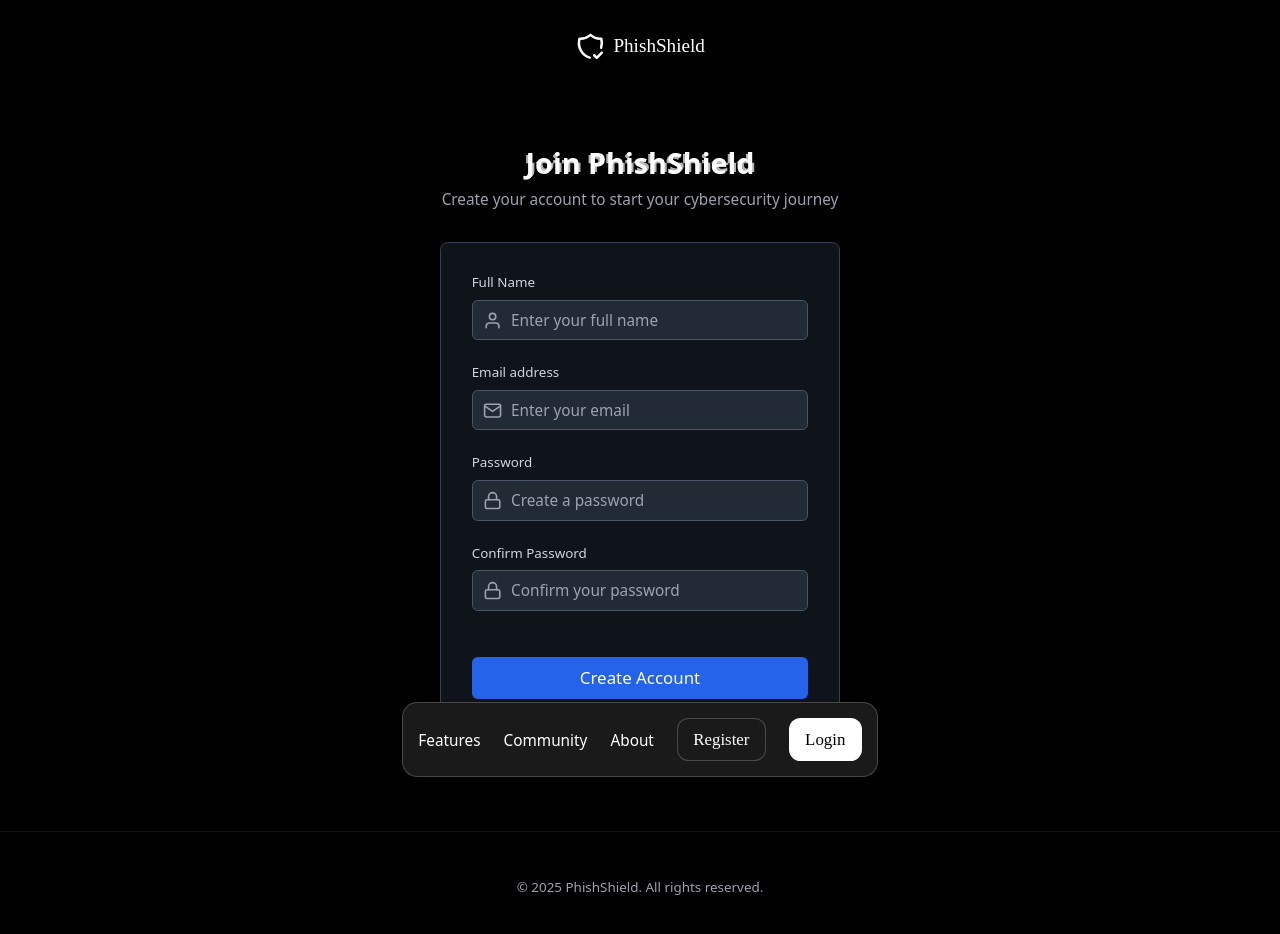
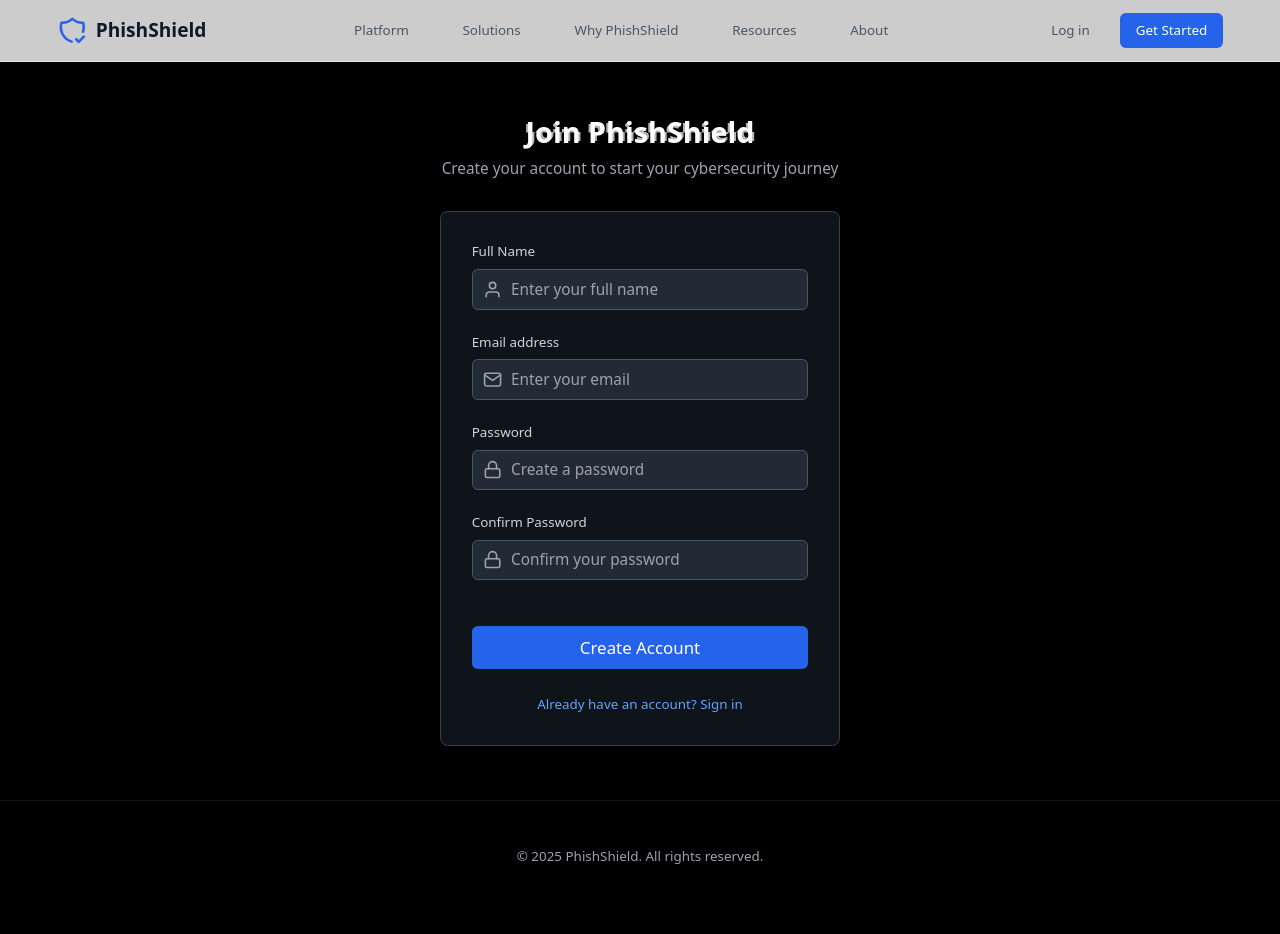
Before and after one commit to AbhinavJosephDharani/PhishShield, a React (Vite) app in the folder frontend/: page /register in a window 1280 px wide. Shown: the top 934 px of the page. After the commit the page ends 912 px from the top, so only its background shows below. Built offline with nearby package versions, Linux system fonts and the light colour scheme.

Commit message:
feat: implement modern navigation bar with responsive design and mobile menu

```diff
--- a/frontend/src/components/Layout.jsx
+++ b/frontend/src/components/Layout.jsx
@@ -1,37 +1,14 @@
 import React from 'react';
-import { FloatingNav } from './ui/FloatingNav';
-
-const navItems = [
-  {
-    name: "Platform",
-    link: "/platform"
-  },
-  {
-    name: "Solutions",
-    link: "/solutions"
-  },
-  {
-    name: "Why PhishShield",
-    link: "/why-phishshield"
-  },
-  {
-    name: "Resources",
-    link: "/resources"
-  },
-  {
-    name: "About",
-    link: "/about"
-  }
-];
+import Navbar from './Navbar';
 
 const Layout = ({ children }) => {
   return (
     <div className="min-h-screen bg-transparent text-white">
-      {/* Floating Navigation */}
-      <FloatingNav navItems={navItems} />
+      {/* Navigation */}
+      <Navbar />
 
       {/* Main Content */}
-      <main className="pt-24">
+      <main className="pt-16">
         {children}
       </main>
 
--- /dev/null
+++ b/frontend/src/components/Navbar.jsx
@@ -0,0 +1,125 @@
+import React, { useState } from 'react';
+import { Link } from 'react-router-dom';
+import { motion } from 'framer-motion';
+import { IconShieldCheck } from "@tabler/icons-react";
+
+const Navbar = () => {
+  const [isMenuOpen, setIsMenuOpen] = useState(false);
+
+  const navItems = [
+    { name: "Platform", link: "/platform" },
+    { name: "Solutions", link: "/solutions" },
+    { name: "Why PhishShield", link: "/why-phishshield" },
+    { name: "Resources", link: "/resources" },
+    { name: "About", link: "/about" }
+  ];
+
+  return (
+    <nav className="fixed top-0 left-0 right-0 z-50 bg-white/80 backdrop-blur-sm border-b border-gray-200">
+      <div className="max-w-7xl mx-auto px-4 sm:px-6 lg:px-8">
+        <div className="flex justify-between items-center h-16">
+          {/* Logo */}
+          <div className="flex-shrink-0 flex items-center">
+            <Link to="/" className="flex items-center gap-2">
+              <IconShieldCheck className="h-8 w-8 text-blue-600" />
+              <span className="text-xl font-bold text-gray-900">PhishShield</span>
+            </Link>
+          </div>
+
+          {/* Desktop Navigation */}
+          <div className="hidden md:flex items-center space-x-8">
+            {navItems.map((item) => (
+              <Link
+                key={item.name}
+                to={item.link}
+                className="text-gray-600 hover:text-gray-900 px-3 py-2 rounded-md text-sm font-medium transition-colors"
+              >
+                {item.name}
+              </Link>
+            ))}
+          </div>
+
+          {/* CTA Buttons */}
+          <div className="hidden md:flex items-center space-x-4">
+            <Link
+              to="/login"
+              className="text-gray-600 hover:text-gray-900 px-4 py-2 rounded-md text-sm font-medium transition-colors"
+            >
+              Log in
+            </Link>
+            <Link
+              to="/register"
+              className="bg-blue-600 text-white px-4 py-2 rounded-md text-sm font-medium hover:bg-blue-700 transition-colors"
+            >
+              Get Started
+            </Link>
+          </div>
+
+          {/* Mobile menu button */}
+          <div className="md:hidden">
+            <button
+              onClick={() => setIsMenuOpen(!isMenuOpen)}
+              className="inline-flex items-center justify-center p-2 rounded-md text-gray-400 hover:text-gray-500 hover:bg-gray-100 focus:outline-none focus:ring-2 focus:ring-inset focus:ring-blue-500"
+            >
+              <span className="sr-only">Open main menu</span>
+              <svg
+                className={`${isMenuOpen ? 'hidden' : 'block'} h-6 w-6`}
+                xmlns="http://www.w3.org/2000/svg"
+                fill="none"
+                viewBox="0 0 24 24"
+                stroke="currentColor"
+              >
+                <path strokeLinecap="round" strokeLinejoin="round" strokeWidth={2} d="M4 6h16M4 12h16M4 18h16" />
+              </svg>
+              <svg
+                className={`${isMenuOpen ? 'block' : 'hidden'} h-6 w-6`}
+                xmlns="http://www.w3.org/2000/svg"
+                fill="none"
+                viewBox="0 0 24 24"
+                stroke="currentColor"
+              >
+                <path strokeLinecap="round" strokeLinejoin="round" strokeWidth={2} d="M6 18L18 6M6 6l12 12" />
+              </svg>
+            </button>
+          </div>
+        </div>
+      </div>
+
+      {/* Mobile menu */}
+      <motion.div
+        className={`md:hidden ${isMenuOpen ? 'block' : 'hidden'}`}
+        initial={{ opacity: 0, height: 0 }}
+        animate={{ opacity: isMenuOpen ? 1 : 0, height: isMenuOpen ? 'auto' : 0 }}
+        transition={{ duration: 0.3 }}
+      >
+        <div className="px-2 pt-2 pb-3 space-y-1">
+          {navItems.map((item) => (
+            <Link
+              key={item.name}
+              to={item.link}
+              className="block px-3 py-2 rounded-md text-base font-medium text-gray-600 hover:text-gray-900 hover:bg-gray-50"
+            >
+              {item.name}
+            </Link>
+          ))}
+          <div className="pt-4 pb-3 border-t border-gray-200">
+            <Link
+              to="/login"
+              className="block px-3 py-2 rounded-md text-base font-medium text-gray-600 hover:text-gray-900 hover:bg-gray-50"
+            >
+              Log in
+            </Link>
+            <Link
+              to="/register"
+              className="block px-3 py-2 rounded-md text-base font-medium text-blue-600 hover:text-blue-700 hover:bg-blue-50"
+            >
+              Get Started
+            </Link>
+          </div>
+        </div>
+      </motion.div>
+    </nav>
+  );
+};
+
+export default Navbar;
```
